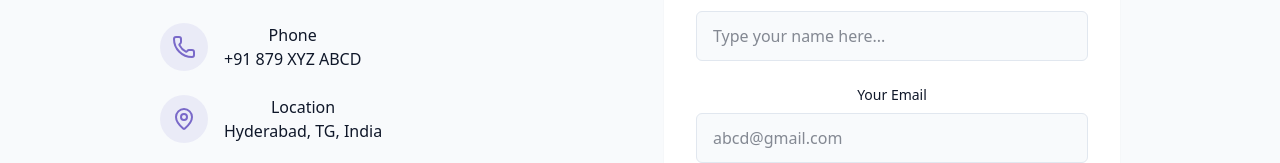
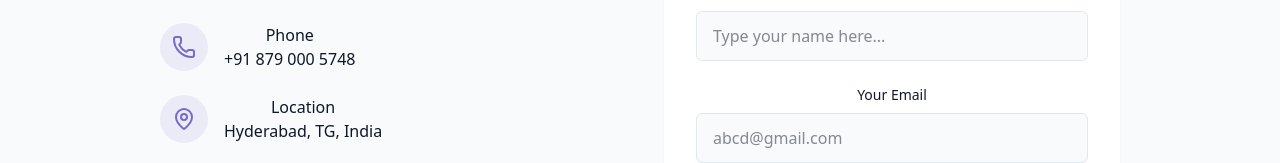
Before and after one commit to DevSourcerer04/portfolio2.0, a React (Vite) app: page / in a window 1280 px wide. Shown: the part 4175-4338 px from the top of the page. Built offline with nearby package versions, Linux system fonts and the light colour scheme.

Commit message:
final ui changes done

```diff
--- a/src/components/ContactSection.jsx
+++ b/src/components/ContactSection.jsx
@@ -73,7 +73,7 @@ export const ContactSection = () => {
                     href="tel: +91 879 XYZ ABCD"
                     className="text-muted-foreground hover:text-primary transition-colors"
                   >
-                    +91 879 XYZ ABCD
+                    +91 879 000 5748
                   </a>
                 </div>
               </div>
```
